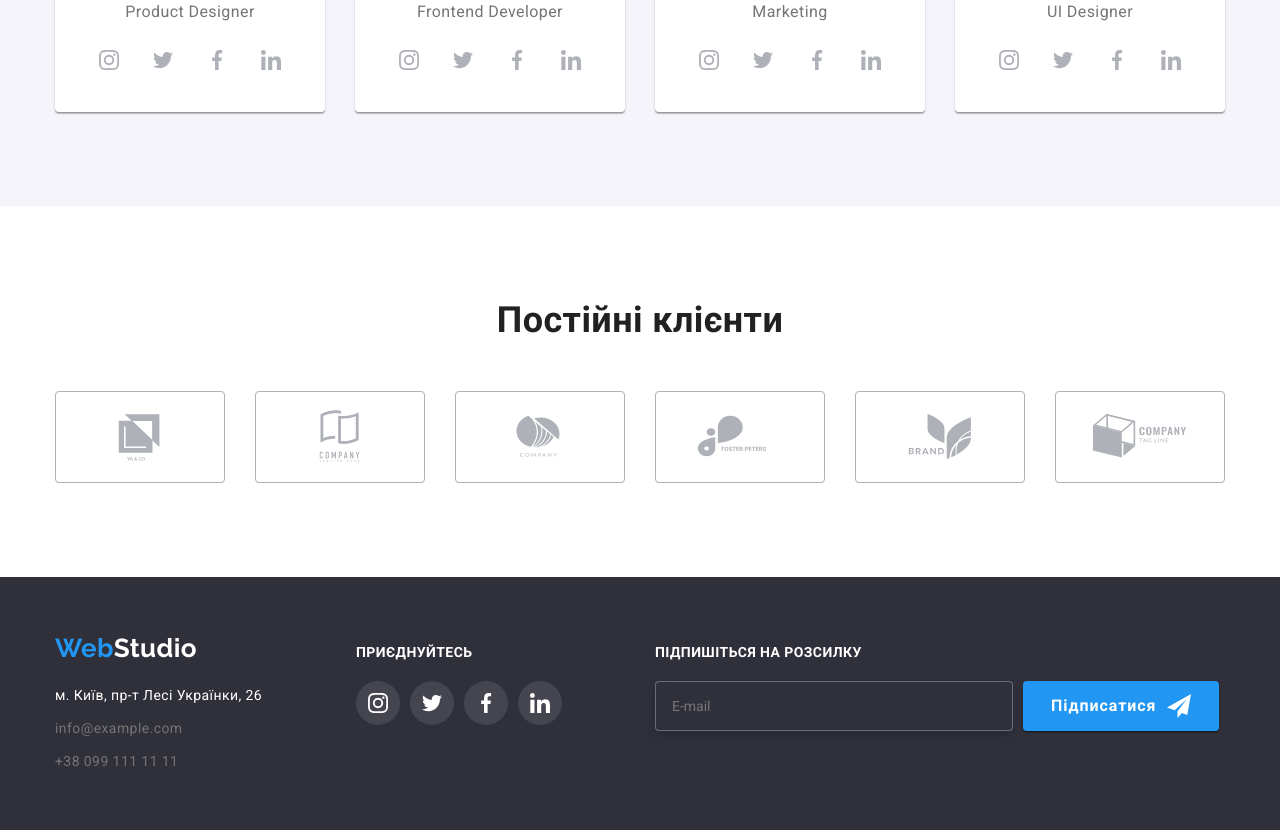
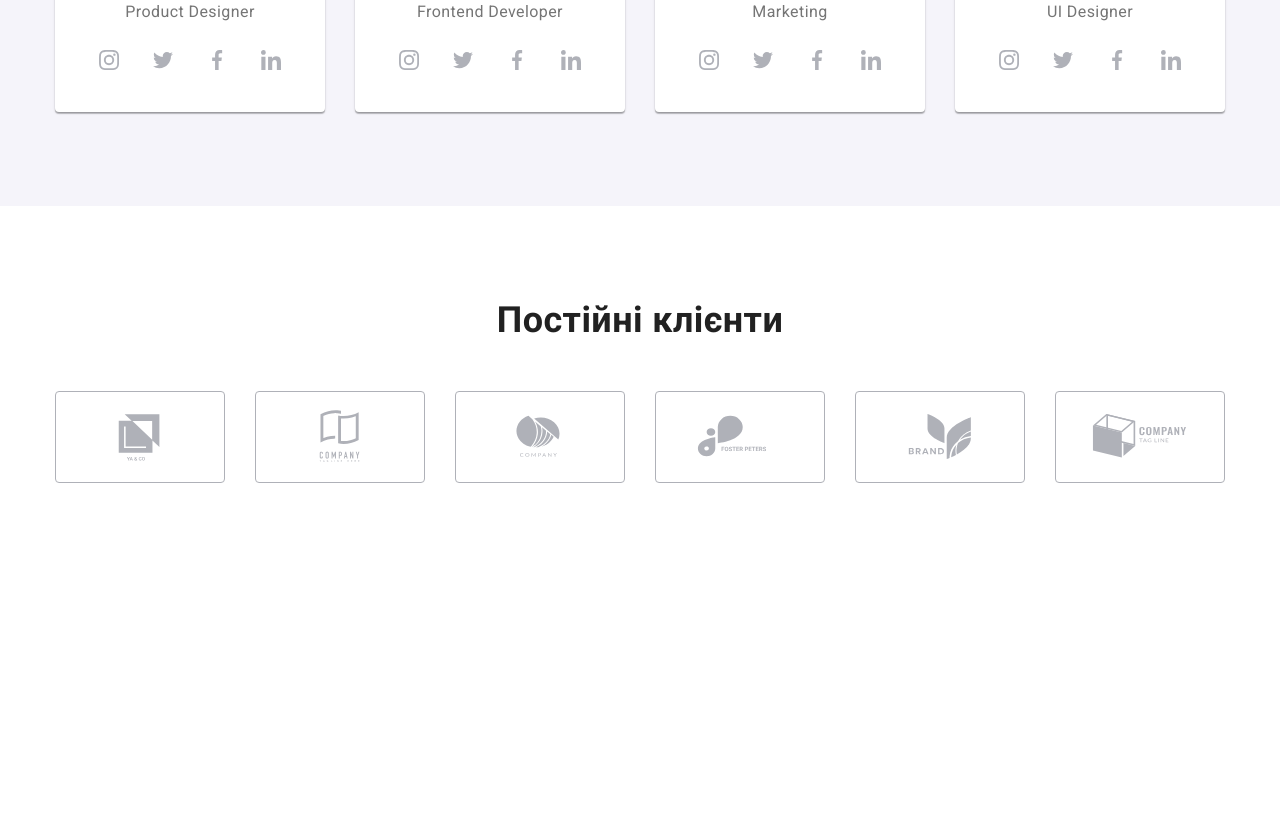
Before and after one commit to DimaHavr/goit-markup-hw-06, a plain HTML site: page index.html in a window 1280 px wide. Shown: the part 2096-2926 px from the top of the page. After the commit the page ends 2673 px from the top, so only its background shows below. Drawn offline with nearby package versions, Linux system fonts and the light colour scheme.

Commit message:
Update 5

```diff
--- a/index.html
+++ b/index.html
@@ -353,73 +353,7 @@
          </section>
       </div>
    </main>
-   <!-- Підвал -->
-   <footer class="footer">
-      <div class="footer-box container">
-         <div class="footer-address-box">
-            <a class="footer-logo" href="./index.html"><span class="logo-item">Web</span>Studio</a>
-            <address class="address">
-               <ul class="footer-list">
-                  <li class="footer-item"><a class="address-link" href="https://goo.gl/maps/CPtrU1FHBa2aNyZL9"
-                        target="_blank" rel="noopener noreferrer nofollow">м.
-                        Київ, пр-т Лесі Українки, 26</a></li>
-                  <li class="footer-item"><a class="contact-link" href="mailto:info@example.com">info@example.com</a>
-                  </li>
-                  <li class="footer-item"><a class="contact-link" href="tel:+380991111111">+38 099 111 11 11</a></li>
-               </ul>
-            </address>
-         </div>
-         <div class="footer-social-box">
-            <p class="footer-social-text">Приєднуйтесь</p>
-            <ul class="footer-social-list">
-               <li class="footer-social-list-item">
-                  <a href="" class="footer-social-list-link">
-                     <svg class=" footer-social-list-icon" width="20" height="20">
-                        <use href="./images/symbol-defs.svg#icon-instagram-2"></use>
-                     </svg>
-                  </a>
-               </li>
-               <li class="footer-social-list-item">
-                  <a href="" class="footer-social-list-link">
-                     <svg class="footer-social-list-icon" width="20" height="20">
-                        <use href="./images/symbol-defs.svg#icon-twitter-1"></use>
-                     </svg>
-                  </a>
-               </li>
-               <li class="footer-social-list-item">
-                  <a href="" class="footer-social-list-link">
-                     <svg class="footer-social-list-icon" width="20" height="20">
-                        <use href="./images/symbol-defs.svg#icon-facebook-1"></use>
-                     </svg>
-                  </a>
-               </li>
-               <li class="footer-social-list-item">
-                  <a href="" class="footer-social-list-link">
-                     <svg class="footer-social-list-icon" width="20" height="20">
-                        <use href="./images/symbol-defs.svg#icon-linkedin-1"></use>
-                     </svg>
-                  </a>
-               </li>
-            </ul>
-         </div>
-         <form class="footer-form">
-            <p class="footer-form-text">Підпишіться на розсилку</p>
-            <div class="footer-form-box">
-               <label for="user-email">
-                  <input class="footer-form-input" id="user-email" type="email" name="email" placeholder="E-mail" minlength="3" required>
-               </label>
-               <button class="footer-form-button" type="submit">Підписатися
-                  <svg class="footer-form-button-icon" width="24" height="24">
-                     <use href="./images/symbol-defs.svg#icon-icon-send"></use>
-                  </svg>
-               </button>
 
-            </div>
-
-         </form>
-
-      </div>
-   </footer>
    <!-- Модельне вікно -->
    <div class="backdrop is-hidden" data-modal>
       <div class="modal-box">
```
Also changed, not shown: portfolio.html (+16 -1 lines).
